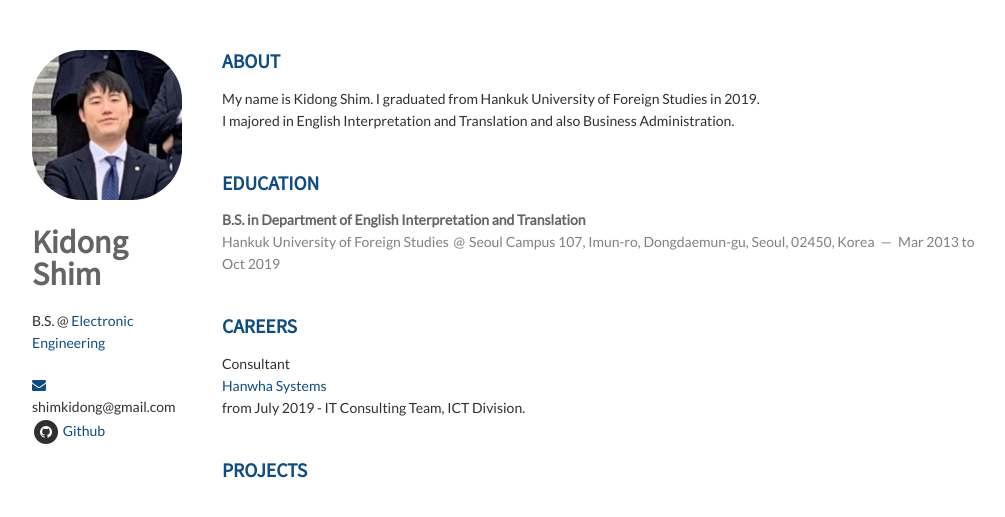
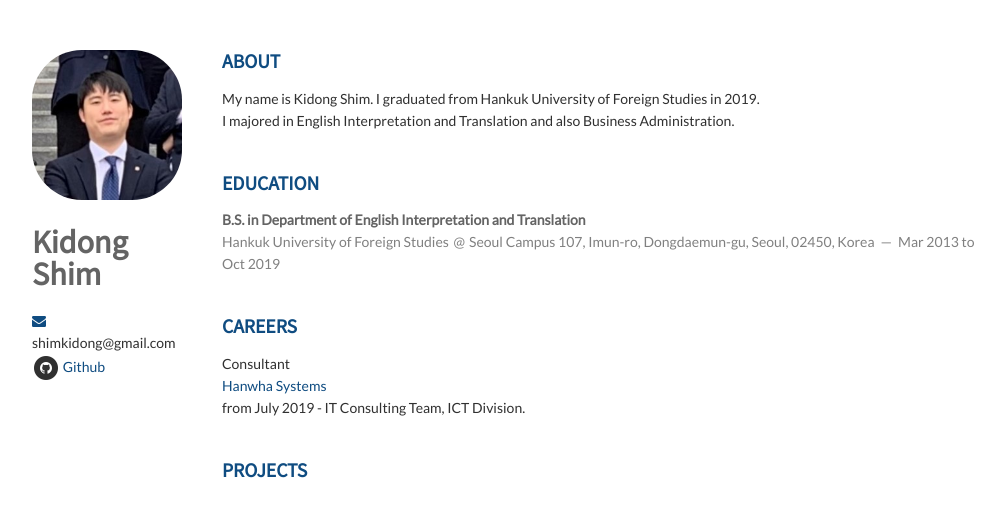
Before and after one commit to kdshim/kdshim.github.io, a Jekyll site: the page built from index.html, in a window 1280 px wide. Shown: the top 517 px of the page, without its empty margins (138-1143 px from the left). Built offline with Jekyll 4.4.1, drawn with Linux system fonts in a browser that asks for light colours; nearby versions of some CDN libraries; the list of posts is cut into pages by our own code.

Commit message:
Update layout.html

```diff
--- a/_layouts/layout.html
+++ b/_layouts/layout.html
@@ -22,10 +22,6 @@
         <h1>{{ site.name }}</h1>
 
         <p>
-          B.S. @ <a href="https://www.konkuk.ac.kr/jsp/Coll/coll_01_04_03_01_tab01.jsp">Electronic Engineering</a><br/>
-        </p>
-
-        <p>
             <a href="{{ site.email_full }}"><i class="fa fa-envelope"></i> <span> {{ site.email }}</span></a><br/>
             <!--<a href="{{ site.google_scholar }}"><i class="fa fa-graduation-cap"></i> <span> Google Scholar </span></a><br/>-->
             <a href="{{ site.github }}"><span class="fa-stack fa-sm"><i class="fa fa-circle fa-stack-2x"></i><i class="fa fa-github fa-stack-1x fa-inverse"></i> </span> Github </a><br/>
```
Also changed, not shown: other parts of _layouts/layout.html (+1 -1 lines).
